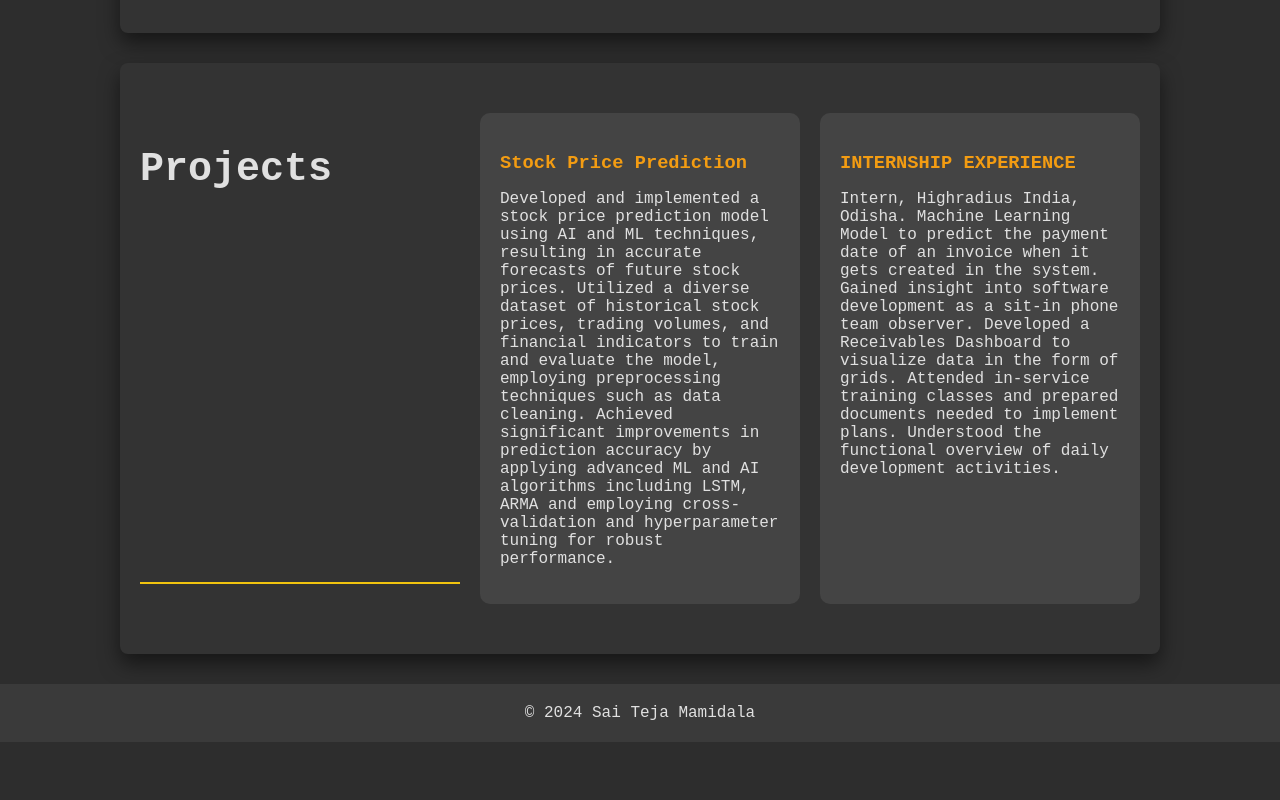
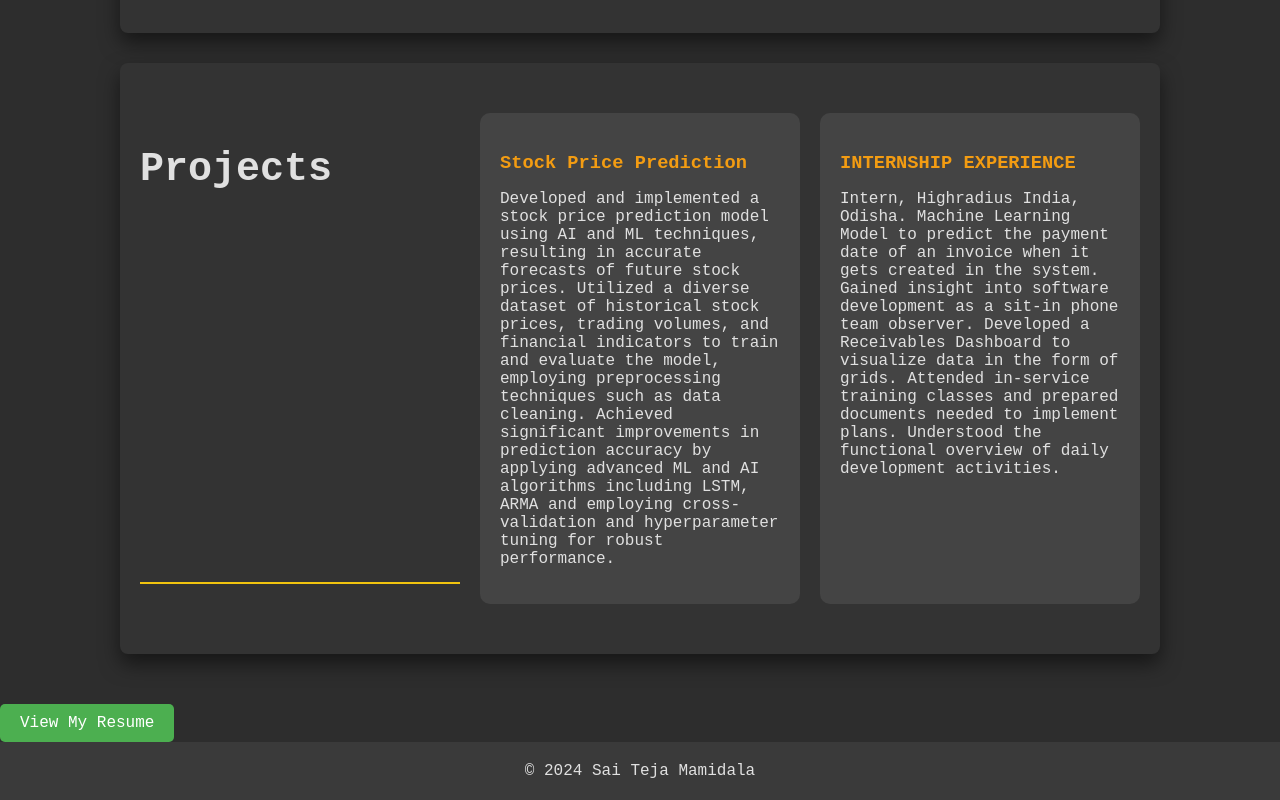
Before and after one commit to MamidalaSaiTeja/Data-Science, a plain HTML site: page index.html in a window 1280 px wide. Shown: the part 858-1658 px from the top of the page. Before the commit the page ends 1600 px from the top, so only its background shows below. Drawn offline with Linux system fonts and the light colour scheme.

Commit message:
Update index.html

```diff
--- a/index.html
+++ b/index.html
@@ -11,6 +11,7 @@
             padding: 0;
             background-color: #2d2d2d;
             color: #e0e0e0;
+            position: relative;
         }
 
         header {
@@ -91,6 +92,36 @@
             text-align: center;
             color: #e0e0e0;
         }
+
+        /* Style for the resume button */
+        .resume-button {
+            display: inline-block;
+            padding: 10px 20px;
+            background-color: #4CAF50;
+            color: white;
+            text-align: center;
+            text-decoration: none;
+            font-size: 16px;
+            border: none;
+            border-radius: 5px;
+            cursor: pointer;
+            margin-top: 20px;
+        }
+
+        .resume-button:hover {
+            background-color: #45a049;
+        }
+
+        /* Position the profile image in the top-right corner */
+        .profile-image {
+            position: absolute;
+            top: 20px;
+            right: 20px;
+            width: 150px;
+            border-radius: 50%;
+            border: 2px solid #000;
+        }
+
     </style>
 </head>
 <body>
@@ -127,6 +158,12 @@
     </div>
 </section>
 
+<!-- Button to open PDF Resume -->
+<a href="Mamidala Sai Teja Resume.pdf" target="_blank" class="resume-button">View My Resume</a>
+
+<!-- Display Profile Picture in the top-right corner -->
+<img src="Pic.jpeg.jpg" alt="Profile Picture" class="profile-image">
+
 <footer>
     &copy; 2024 Sai Teja Mamidala
 </footer>
```
